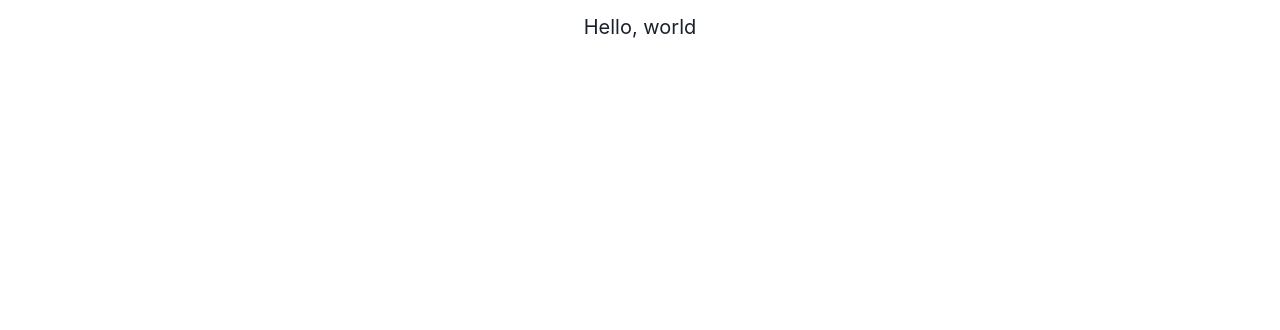
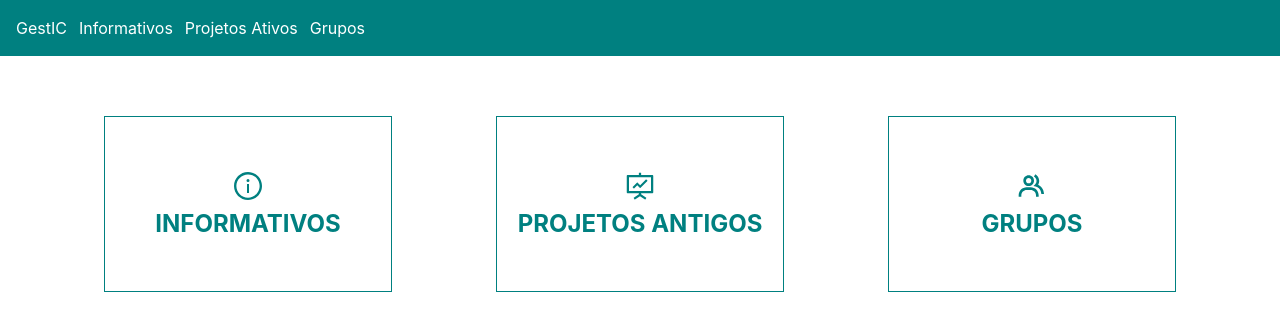
Before and after one commit to Magicianred/gestic-frontend-react, a React (Create React App) app: page / in a window 1280 px wide. Shown: the top 330 px of the page. Built offline with nearby package versions, Linux system fonts and the light colour scheme.

Commit message:
feat: first version of dashboard

```diff
--- a/package.json
+++ b/package.json
@@ -16,7 +16,7 @@
     "framer-motion": "^4.0.0",
     "react": "^17.0.2",
     "react-dom": "^17.0.2",
-    "react-icons": "^3.0.0",
+    "react-icons": "^3.11.0",
     "react-router": "^5.2.0",
     "react-router-dom": "^5.2.0",
     "react-scripts": "4.0.3",
--- /dev/null
+++ b/src/components/NavBar/index.tsx
@@ -0,0 +1,46 @@
+import * as React from "react";
+import {
+  Box,
+  Link,
+  // Button,
+  // Menu,
+  // MenuButton,
+  // MenuDivider,
+  // MenuItem,
+  // MenuList,
+  Flex,
+} from "@chakra-ui/react";
+// import { BiChevronDown } from "react-icons/bi";
+
+const NavBar = () => (
+  <Box bg="teal" color="white" p={4}>
+    <Flex gridGap={3}>
+      <Box>GestIC</Box>
+      {/* <Box>
+        <Menu>
+          <MenuButton as={Button} rightIcon={<BiChevronDown />}>
+            Nome
+          </MenuButton>
+          <MenuList>
+            <MenuItem>
+              <span>email</span>
+            </MenuItem>
+            <MenuDivider />
+            <MenuItem>Sair</MenuItem>
+          </MenuList>
+        </Menu>
+      </Box> */}
+      <Box>
+        <Link>Informativos</Link>
+      </Box>
+      <Box>
+        <Link>Projetos Ativos</Link>
+      </Box>
+      <Box>
+        <Link>Grupos</Link>
+      </Box>
+    </Flex>
+  </Box>
+);
+
+export default NavBar;
--- a/src/navigation/index.tsx
+++ b/src/navigation/index.tsx
@@ -6,11 +6,11 @@ import {
   BrowserRouter as Router,
   useHistory,
 } from "react-router-dom";
-import { useApp } from "../providers/AppProvider";
+import { useTemplate } from "../providers/TemplateProvider";
 import { routes } from "./routes";
 
 export const Navigation = () => {
-  const context = useApp();
+  const context = useTemplate();
 
   return (
     <Router>
--- a/src/pages/Dashboard/index.tsx
+++ b/src/pages/Dashboard/index.tsx
@@ -1,13 +1,72 @@
 import * as React from "react";
-import { Box, Text, VStack, Grid } from "@chakra-ui/react";
+import { Box, Text, SimpleGrid, Icon, Heading, Link } from "@chakra-ui/react";
+import {
+  AiOutlineInfoCircle,
+  AiOutlineFundProjectionScreen,
+} from "react-icons/ai";
+import { BiGroup } from "react-icons/bi";
 
 const Dashboard = () => (
-  <Box textAlign="center" fontSize="xl">
-    <Grid minH="100vh" p={3}>
-      <VStack spacing={8}>
-        <Text>Hello, world</Text>
-      </VStack>
-    </Grid>
+  <Box textAlign="center" fontSize="xl" p={12}>
+    <SimpleGrid
+      columns={[1, null, 3]}
+      minH="100%"
+      p={3}
+      spacing={4}
+      justifyItems="center"
+    >
+      <Link color="teal">
+        <Box
+          border="1px"
+          p={4}
+          w="72"
+          h="44"
+          display="flex"
+          flexDir="column"
+          alignItems="center"
+          justifyContent="center"
+        >
+          <Icon as={AiOutlineInfoCircle} fontSize="2rem" mb={2} />
+          <Heading fontSize="x-large" textTransform="uppercase">
+            Informativos
+          </Heading>
+        </Box>
+      </Link>
+      <Link color="teal">
+        <Box
+          border="1px"
+          p={4}
+          w="72"
+          h="44"
+          display="flex"
+          flexDir="column"
+          alignItems="center"
+          justifyContent="center"
+        >
+          <Icon as={AiOutlineFundProjectionScreen} fontSize="2rem" mb={2} />
+          <Heading fontSize="x-large" textTransform="uppercase">
+            Projetos Antigos
+          </Heading>
+        </Box>
+      </Link>
+      <Link color="teal">
+        <Box
+          border="1px"
+          p={4}
+          w="72"
+          h="44"
+          display="flex"
+          flexDir="column"
+          alignItems="center"
+          justifyContent="center"
+        >
+          <Icon as={BiGroup} fontSize="2rem" mb={2} />
+          <Heading fontSize="x-large" textTransform="uppercase">
+            Grupos
+          </Heading>
+        </Box>
+      </Link>
+    </SimpleGrid>
   </Box>
 );
 
--- a/src/providers/AppProvider/index.tsx
+++ /dev/null
@@ -1,32 +0,0 @@
-import React, { useEffect, useState } from "react";
-import { ChakraProvider } from "@chakra-ui/react";
-import theme from "../../styles/theme";
-
-interface AppProviderI {
-  children: React.ReactNode;
-}
-
-export const AppContext = React.createContext({});
-
-function AppProvider({ children }: AppProviderI) {
-  const [user, setUser] = useState({
-    id: "",
-    email: "",
-  });
-
-  useEffect(() => {}, []);
-
-  return (
-    <AppContext.Provider
-      value={{
-        user,
-        setUser,
-      }}
-    >
-      <ChakraProvider theme={theme}>{children}</ChakraProvider>
-    </AppContext.Provider>
-  );
-}
-export default AppProvider;
-
-export const useApp = () => React.useContext(AppContext);
--- /dev/null
+++ b/src/providers/TemplateProvider/index.tsx
@@ -0,0 +1,36 @@
+import React, { useEffect, useState } from "react";
+import { ChakraProvider } from "@chakra-ui/react";
+import theme from "../../styles/theme";
+import NavBar from "../../components/NavBar";
+
+interface TemplateProviderI {
+  children: React.ReactNode;
+}
+
+export const TemplateContext = React.createContext({});
+
+function TemplateProvider({ children }: TemplateProviderI) {
+  const [user, setUser] = useState({
+    id: "",
+    email: "",
+  });
+
+  useEffect(() => {}, []);
+
+  return (
+    <TemplateContext.Provider
+      value={{
+        user,
+        setUser,
+      }}
+    >
+      <ChakraProvider theme={theme}>
+        <NavBar />
+        {children}
+      </ChakraProvider>
+    </TemplateContext.Provider>
+  );
+}
+export default TemplateProvider;
+
+export const useTemplate = () => React.useContext(TemplateContext);
```
Also changed, not shown: src/App.tsx (deleted, +0 -20 lines), src/index.tsx (+4 -3 lines).
